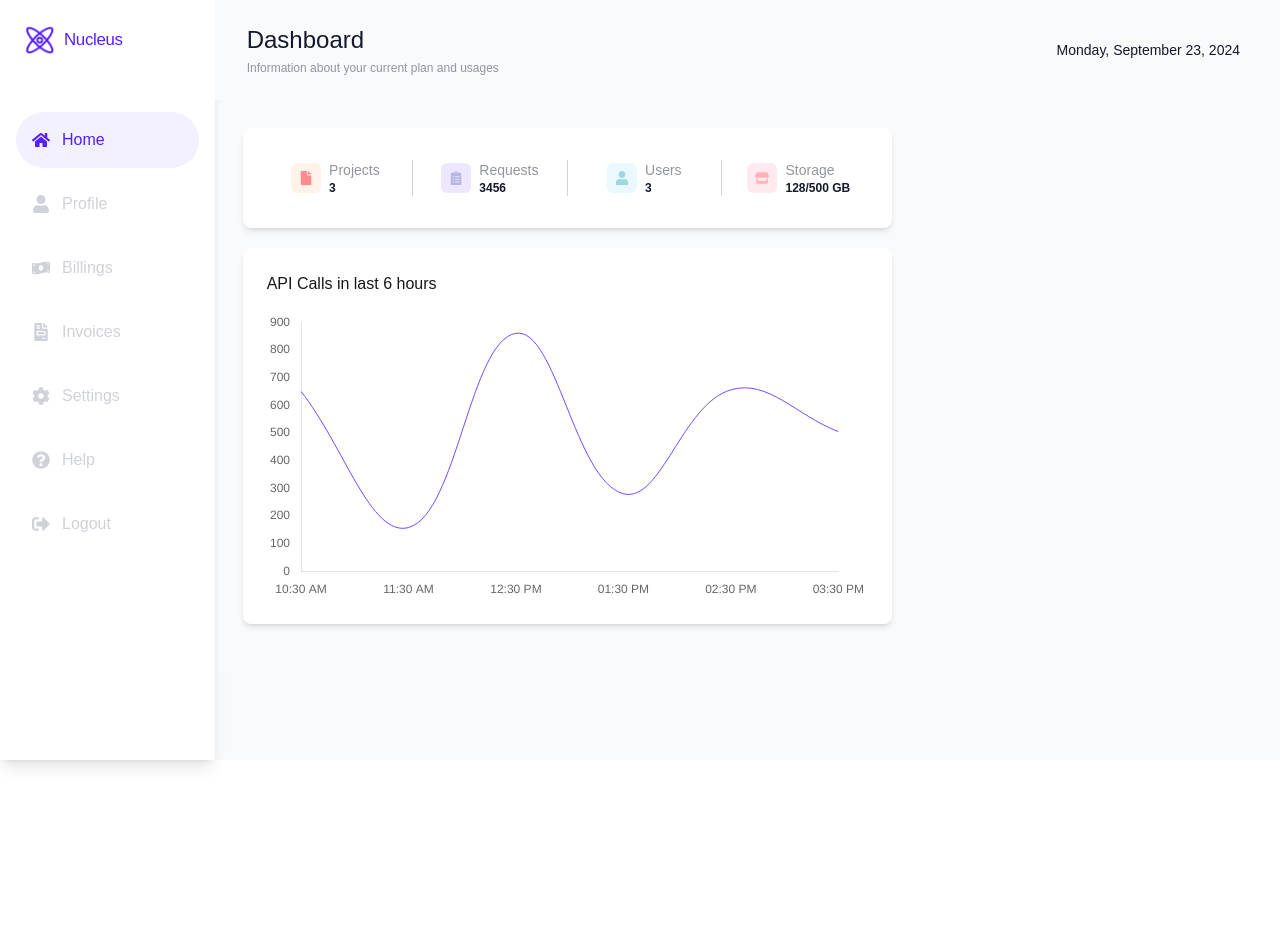
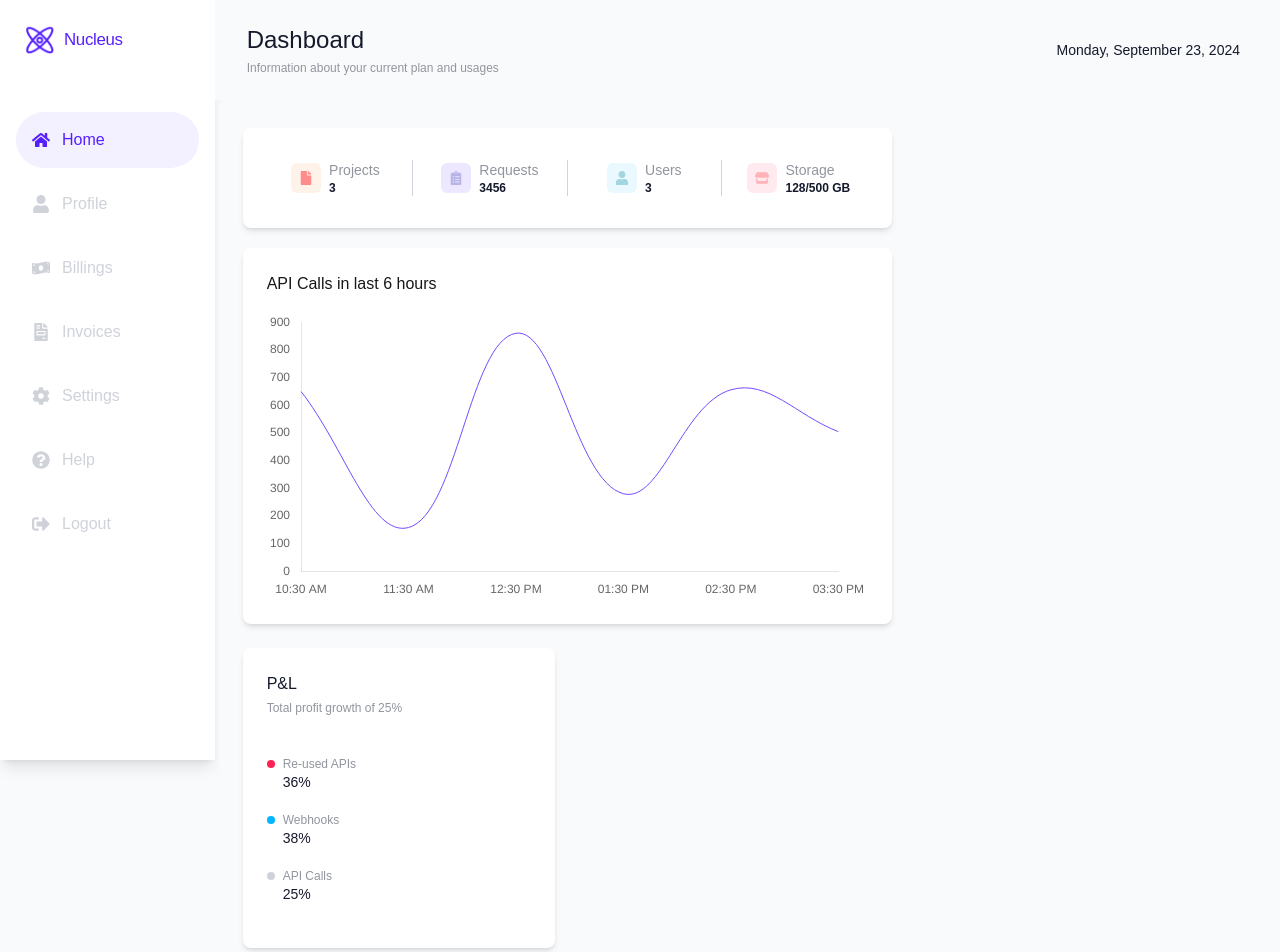
Before and after one commit to Japhetism/kole_assessment, a Next.js app: page /home in a window 1280 px wide. Shown: the top 952 px of the page. Before the commit the page ends 800 px from the top, so only its background shows below. Built offline with nearby package versions, Linux system fonts and the light colour scheme.

Commit message:
add profit

```diff
--- a/src/components/Dashboard/index.tsx
+++ b/src/components/Dashboard/index.tsx
@@ -1,6 +1,7 @@
 import React from "react";
 import Analysis from "./analysis";
 import ApiCalls from "./apicalls";
+import ProfitGrowth from "./profit";
 
 const Dashboard = () => {
   return (
@@ -9,6 +10,9 @@ const Dashboard = () => {
         <div className="mt-5">
             <ApiCalls />
         </div>
+        <div className="grid grid-cols-1 lg:grid-cols-2 gap-6 mt-5">
+            <ProfitGrowth />
+        </div>
     </div>
   );
 };
--- /dev/null
+++ b/src/components/Dashboard/profit/index.tsx
@@ -0,0 +1,25 @@
+import React from "react";
+import { growths } from "@/fixtures/growths";
+import { IGrowth } from "@/interfaces/growth";
+
+const ProfitGrowth = () => {
+    return (
+        <div className="bg-white p-6 rounded-lg shadow-md">
+            <h3 className="font-averta text-md text-[#15192C]">P&L</h3>
+            <p className="text-[#92959E] text-xs mt-1">Total profit growth of 25%</p>
+            <div className="mt-10">
+                {growths.map((growth: IGrowth, index: number) => (
+                    <div className="flex items-start mb-5" key={index}>
+                        <div className="w-2 h-2 rounded-full mt-1" style={{ backgroundColor: growth.color }}></div>
+                        <div className="ml-2">
+                            <p className="text-xs text-[#92959E]">{growth.name}</p>
+                            <h2 className="text-sm text-[#15192C] text-2xl">{growth.value}</h2>
+                        </div>
+                    </div>
+                ))}
+            </div>
+        </div>
+    );
+}
+
+export default ProfitGrowth;
--- /dev/null
+++ b/src/fixtures/growths.ts
@@ -0,0 +1,19 @@
+import { IGrowth } from "@/interfaces/growth";
+
+export const growths: IGrowth[] = [
+    {
+        name: "Re-used APIs",
+        value: "36%",
+        color: "#FD2254"
+    },
+    {
+        name: "Webhooks",
+        value: "38%",
+        color: "#00B7FE"
+    },
+    {
+        name: "API Calls",
+        value: "25%",
+        color: "#D0D2DA"
+    }
+];
--- /dev/null
+++ b/src/interfaces/growth.ts
@@ -0,0 +1,5 @@
+export interface IGrowth {
+    name: string;
+    value: string;
+    color: string;
+}
```
